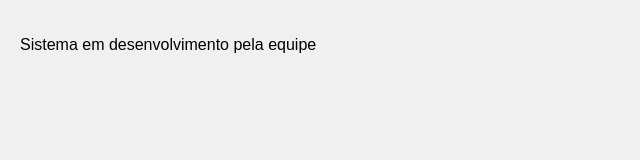
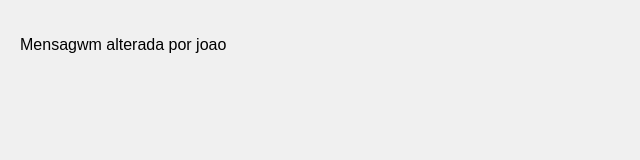
Before and after one commit to izabellesouza/dojodesafiodemergeconfig, a plain HTML site: page index.html in a window 1280 px wide. Shown: the whole page, without its empty margins (0-640 px from the left). Drawn offline with Linux system fonts and the light colour scheme.

Commit message:
feat: mensagem alterada por joao

```diff
--- a/index.html
+++ b/index.html
@@ -9,7 +9,7 @@
 
 <body>
     <main>
-        <p id="mensagem">Sistema em desenvolvimento pela equipe</p>
+        <p id="mensagem">Mensagwm alterada por joao</p>
     </main>
 </body>
 
```
